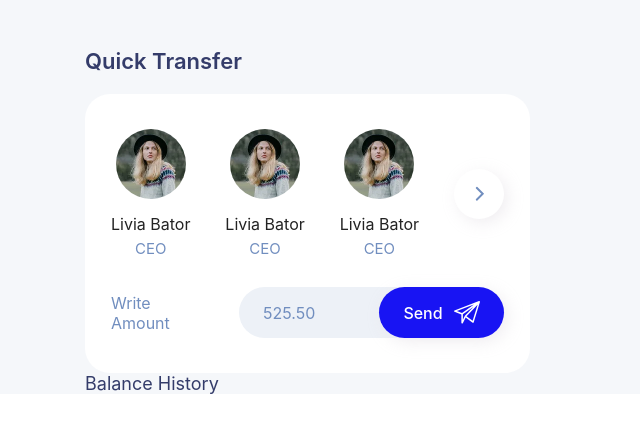
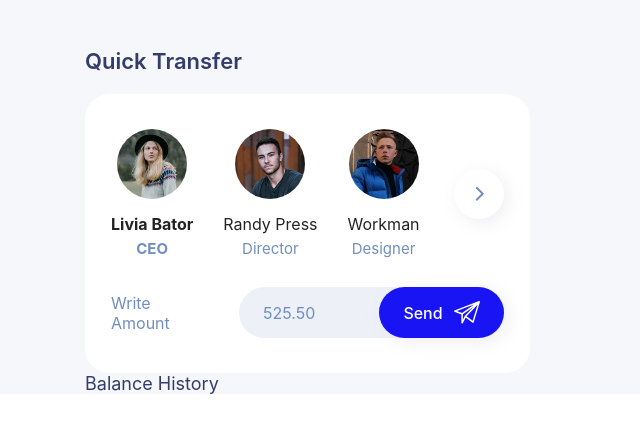
Before and after one commit to tripdab/bankdash, a React (Vite) app: page / in a window 1280 px wide. Shown: the top 432 px of the page, without its empty margins (0-640 px from the left). Built offline with nearby package versions, Linux system fonts and the light colour scheme; a web font is replaced by a local one.

Commit message:
refactor: Сделал массив данных пользователя. Вынес разметку карточки пользователя в отдельный компонент. Улучшил семантику

```diff
--- a/src/components/Transfer/Transfer.jsx
+++ b/src/components/Transfer/Transfer.jsx
@@ -1,6 +1,13 @@
+import { useState } from 'react';
 import './Transfer.scss';
+import { usersData } from '../../data/users';
+import UserCard from './UserCard';
 
 const Transfer = () => {
+  // Состояние для хранения id выбранного пользователя (по умолчанию id первого юзера)
+  const [selectedUserId, setSelectedUserId] = useState(
+    usersData[0]?.id,
+  );
   return (
     <section className='transfer'>
       <h2 className='section-title'>Quick Transfer</h2>
@@ -8,48 +15,16 @@ const Transfer = () => {
       <div className='transfer__card widget-block'>
         {/* Slider */}
         <div className='transfer__slider slider'>
-          {/* user card */}
-          <div className='slider__item user-card'>
-            <img
-              src='../src/assets/images/user-01.webp'
-              alt='User-image'
-              className='user-card__img'
-              width={70}
-              height={70}
-            />
-            {/* Name */}
-            <span className='user-card__name'>Livia Bator</span>
-            {/* Role */}
-            <span className='user-card__role'>CEO</span>
-          </div>
-          {/* user card 2 TEST */}
-          <div className='slider__item user-card'>
-            <img
-              src='../src/assets/images/user-01.webp'
-              alt='User-image'
-              className='user-card__img'
-              width={70}
-              height={70}
-            />
-            {/* Name */}
-            <span className='user-card__name'>Livia Bator</span>
-            {/* Role */}
-            <span className='user-card__role'>CEO</span>
-          </div>
-          {/* user card 3 TEST */}
-          <div className='slider__item user-card'>
-            <img
-              src='../src/assets/images/user-01.webp'
-              alt='User-image'
-              className='user-card__img'
-              width={70}
-              height={70}
-            />
-            {/* Name */}
-            <span className='user-card__name'>Livia Bator</span>
-            {/* Role */}
-            <span className='user-card__role'>CEO</span>
-          </div>
+          <ul className='slider__list'>
+            {usersData.map((user) => (
+              <UserCard
+                key={user.id}
+                user={user}
+                isActive={selectedUserId === user.id}
+                onClick={() => setSelectedUserId(user.id)}
+              />
+            ))}
+          </ul>
           {/* Slider Button */}
           <button className='slider__btn' type='button'>
             {/* chevron icon */}
@@ -63,6 +38,7 @@ const Transfer = () => {
                 d='M0.707108 0.707153L7.20711 7.20715L0.707108 13.7072'
                 stroke='#718EBF'
                 stroke-width='2'
+                // strokeWidth='2'
               />
             </svg>
           </button>
--- a/src/components/Transfer/Transfer.scss
+++ b/src/components/Transfer/Transfer.scss
@@ -5,13 +5,11 @@
   &__card {
     padding: 35px 26px;
   }
-
   // .transfer__slider
   &__slider {
     display: flex;
     justify-content: space-between;
     align-items: center;
-    gap: 30px;
   }
   // .transfer__form
   &__form {
@@ -23,7 +21,6 @@
     color: var(--color-muted);
     font-size: 16px;
   }
-
   // .transfer__label
   &__label {
   }
@@ -34,11 +31,9 @@
     align-items: center;
     border-radius: 50px;
     max-width: 265px;
-    // height: 50px;
     padding-left: 24px;
     background: var(--form-input-bg-color);
   }
-
   // .transfer__input
   &__input {
     width: 100%;
@@ -49,7 +44,6 @@
       color: var(--color-muted);
     }
   }
-
   // .transfer__btn
   &__btn {
     display: flex;
@@ -71,6 +65,12 @@
   &__item {
   }
 
+  // .slider__list
+  &__list {
+    display: flex;
+    gap: 30px;
+  }
+
   // .slider__btn
   &__btn {
     position: relative;
@@ -88,41 +88,3 @@
     }
   }
 }
-.user-card {
-  display: flex;
-  flex-direction: column;
-  justify-content: center;
-  align-items: center;
-
-  // .user-card__img
-  &__img {
-    border-radius: 50%;
-    margin-bottom: 15px;
-  }
-
-  // .user-card__name
-  &__name {
-    font-size: 16px;
-    color: var(--user-name-color);
-    margin-bottom: 5px;
-  }
-
-  // .user-card__role
-  &__role {
-    font-size: 15px;
-    color: var(--color-muted);
-  }
-}
-
-/* Для Chrome, Safari, Edge и Opera */
-input.no-arrows::-webkit-outer-spin-button,
-input.no-arrows::-webkit-inner-spin-button {
-  -webkit-appearance: none;
-  margin: 0;
-}
-
-/* Для Firefox */
-input.no-arrows {
-  -moz-appearance: textfield;
-  appearance: textfield;
-}
--- /dev/null
+++ b/src/components/Transfer/UserCard.jsx
@@ -0,0 +1,26 @@
+import './UserCard.scss';
+
+const UserCard = ({ user, isActive, onClick }) => {
+  return (
+    <a href='#!'>
+      <li
+        href='#'
+        className={`slider__item user-card ${isActive ? 'user-card--active' : ''}`}
+        onClick={onClick}>
+        <img
+          src={user.avatar}
+          alt={user.name}
+          className='user-card__img'
+          width={70}
+          height={70}
+        />
+        {/* Name */}
+        <span className='user-card__name'>{user.name}</span>
+        {/* Role */}
+        <span className='user-card__role'>{user.role}</span>
+      </li>
+    </a>
+  );
+};
+
+export default UserCard;
--- /dev/null
+++ b/src/components/Transfer/UserCard.scss
@@ -0,0 +1,32 @@
+.user-card {
+  display: flex;
+  flex-direction: column;
+  justify-content: center;
+  align-items: center;
+
+  // .user-card__img
+  &__img {
+    border-radius: 50%;
+    margin-bottom: 15px;
+  }
+
+  // .user-card__name
+  &__name {
+    font-size: 16px;
+    color: var(--user-name-color);
+    margin-bottom: 5px;
+  }
+
+  // .user-card__role
+  &__role {
+    font-size: 15px;
+    color: var(--color-muted);
+  }
+
+  &--active {
+    .user-card__name,
+    .user-card__role {
+      font-weight: 700;
+    }
+  }
+}
--- /dev/null
+++ b/src/data/users.js
@@ -0,0 +1,25 @@
+import user01 from '../assets/images/user-01.webp';
+import user02 from '../assets/images/user-02.webp';
+import user03 from '../assets/images/user-03.webp';
+// import user04 from '../src/assets/images/user-04.webp';
+
+export const usersData = [
+  {
+    id: 1,
+    name: 'Livia Bator',
+    role: 'CEO',
+    avatar: user01,
+  },
+  {
+    id: 2,
+    name: 'Randy Press',
+    role: 'Director',
+    avatar: user02,
+  },
+  {
+    id: 3,
+    name: 'Workman',
+    role: 'Designer',
+    avatar: user03,
+  },
+];
```
Also changed, not shown: 1 other file (tests, documents, lock files or other folders).
